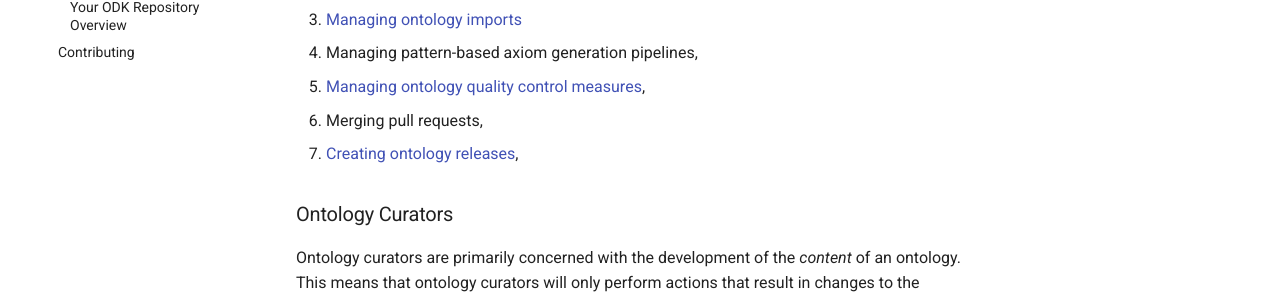
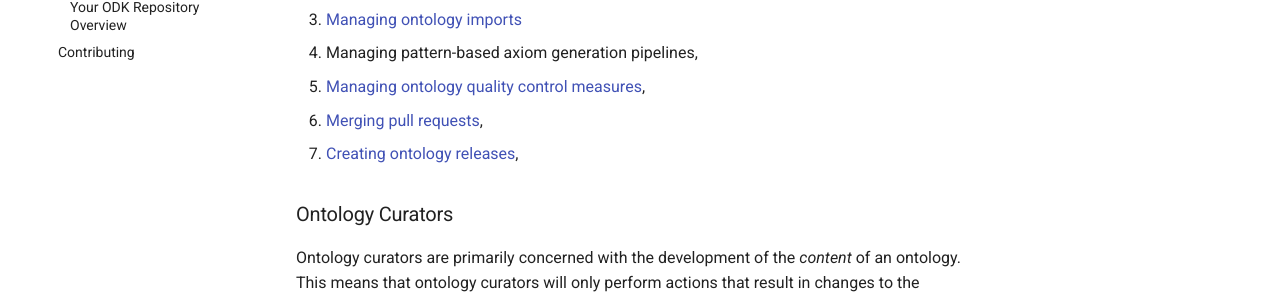
Before and after one commit to ckindermann/radx-ontology-workflows, an MkDocs documentation site: the page built from docs/odk-workflows/index.md, in a window 1280 px wide and 1228 px high. Shown: the part 553-853 px from the top of the window. Built offline with MkDocs 1.6.1 and Material for MkDocs 9.7.7, drawn with Linux system fonts in a browser that asks for light colours; comment, search, counter and statistics services are not loaded; part of the change alters nothing that is shown.

```diff
--- a/docs/odk-workflows/index.md
+++ b/docs/odk-workflows/index.md
@@ -17,7 +17,7 @@ Ontology maintainers are responsible for
 3. [Managing ontology imports](SettingUpImports.md)
 4. Managing pattern-based axiom generation pipelines,
 5. [Managing ontology quality control measures](ManageAutomatedTest.md),
-6. Merging pull requests,
+6. [Merging pull requests](https://docs.github.com/en/pull-requests/collaborating-with-pull-requests/incorporating-changes-from-a-pull-request/merging-a-pull-request),
 7. [Creating ontology releases](ReleaseWorkflow.md),
 
 ### Ontology Curators
```
